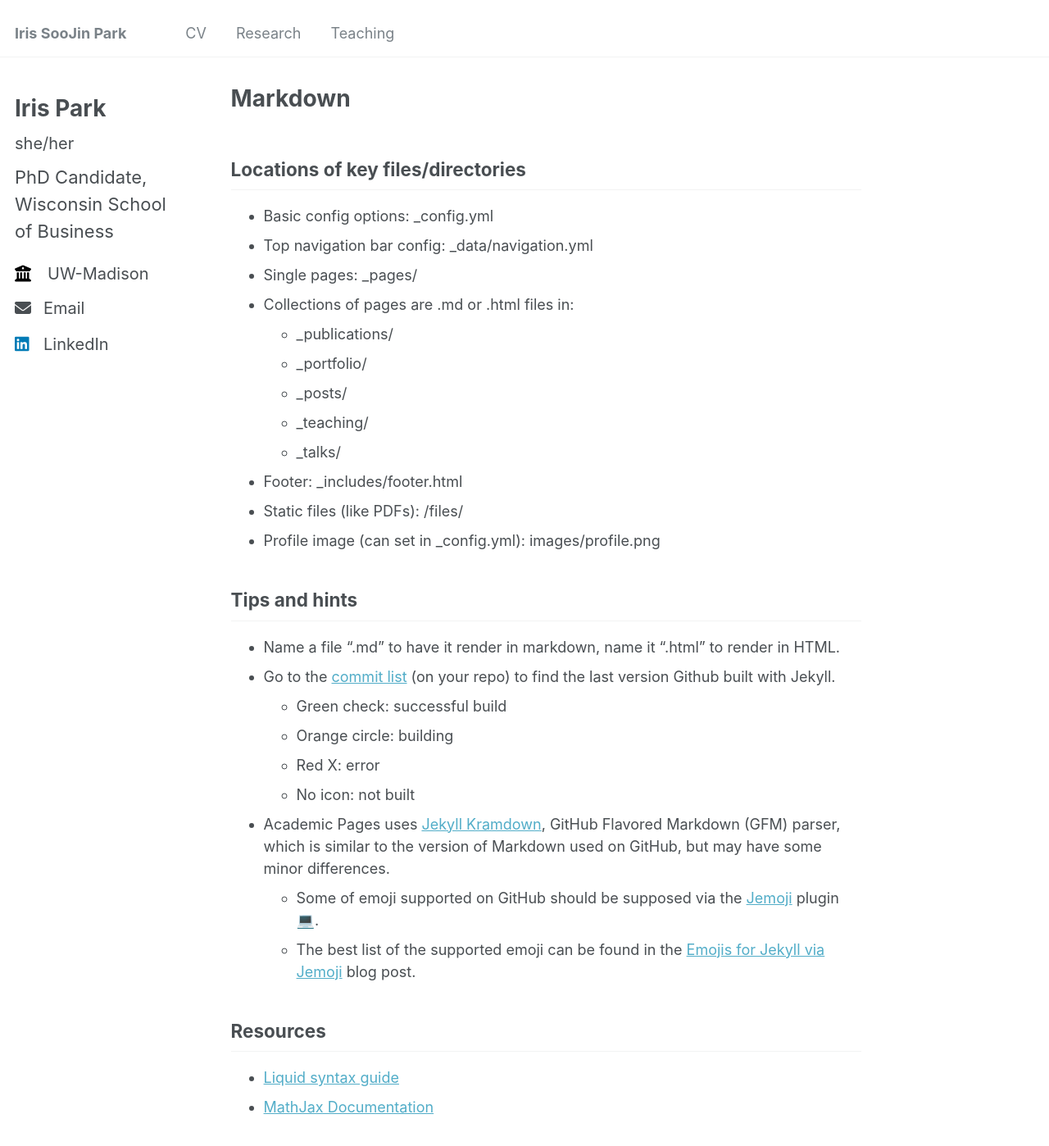
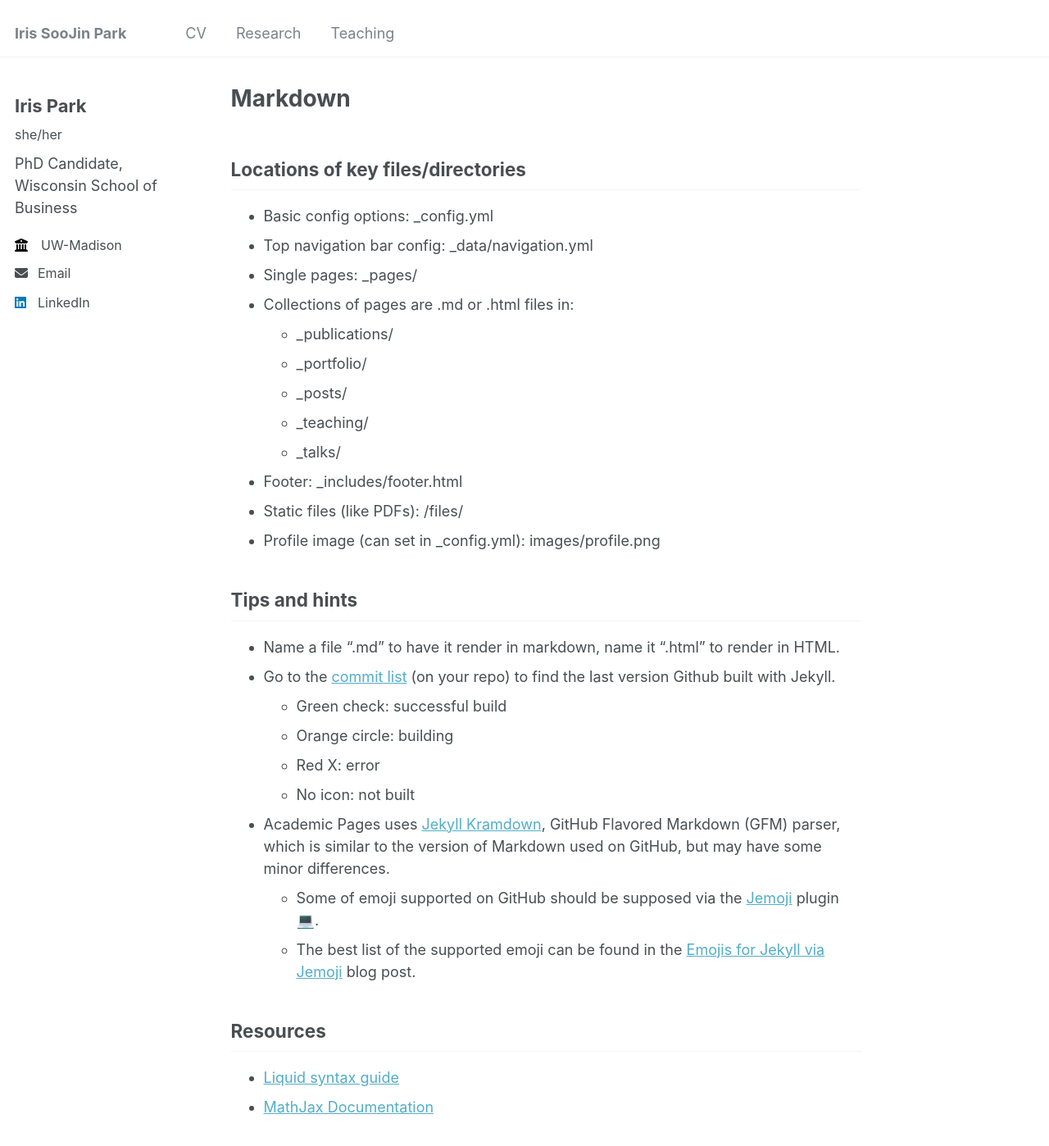
Before and after one commit to Iris-SooJin-Park/Iris-SooJin-Park.github.io, a Jekyll site: the page built from _pages/markdown.md, in a window 1280 px wide and 1400 px high. Shown: the whole window at 82% size. Built offline with Jekyll 4.4.1, drawn with Linux system fonts in a browser that asks for light colours; emoji names are drawn with the system emoji font.

Commit message:
change size

```diff
--- a/_sass/_sidebar.scss
+++ b/_sass/_sidebar.scss
@@ -35,16 +35,16 @@
     h2, h3, h4, h5, h6 {
       margin-bottom: 0;
       font-family: $sans-serif-narrow;
-      font-size: 26px; /* Increase heading font size in the sidebar */
+      font-size: 20px; /* Adjust heading font size in the sidebar */
     }
 
     h3, h4 {
-      font-size: 24px; /* Further increase font size for h3 and h4 */
+      font-size: 18px; /* Adjust font size for h3 and h4 if needed */
     }
 
     p, li {
       font-family: $sans-serif;
-      font-size: 20px; /* Increase general text font size in the sidebar */
+      font-size: 16px; /* Increase general font size in the sidebar */
       line-height: 1.5;
     }
 
@@ -77,6 +77,8 @@
     display: table-cell;
     vertical-align: top;
     width: 36px;
+    // set width only, for non-square avatars
+    // height: 36px;
 
     @include breakpoint($large) {
       display: block;
@@ -121,7 +123,7 @@
 
   .sidebar .author__name {
     font-family: $sans-serif;
-    font-size: 28px; /* Significantly increase font size of the author's name */
+    font-size: 22px; /* Increase font size of the author's name */
   }
 
   .sidebar .author__desktop {
@@ -151,7 +153,7 @@
 
   .sidebar .author__bio {
     font-family: $sans-serif;
-    font-size: 22px; /* Significantly increase font size of the bio */
+    font-size: 18px; /* Increase font size of the bio */
   }
 
   .author__urls-wrapper {
@@ -251,7 +253,7 @@
       padding-top: 2px;
       padding-bottom: 2px;
       color: inherit;
-      font-size: 20px; /* Significantly increase font size of the author links */
+      font-size: 16px; /* Increase font size of the author links */
       text-decoration: none;
 
       &:hover {
```
